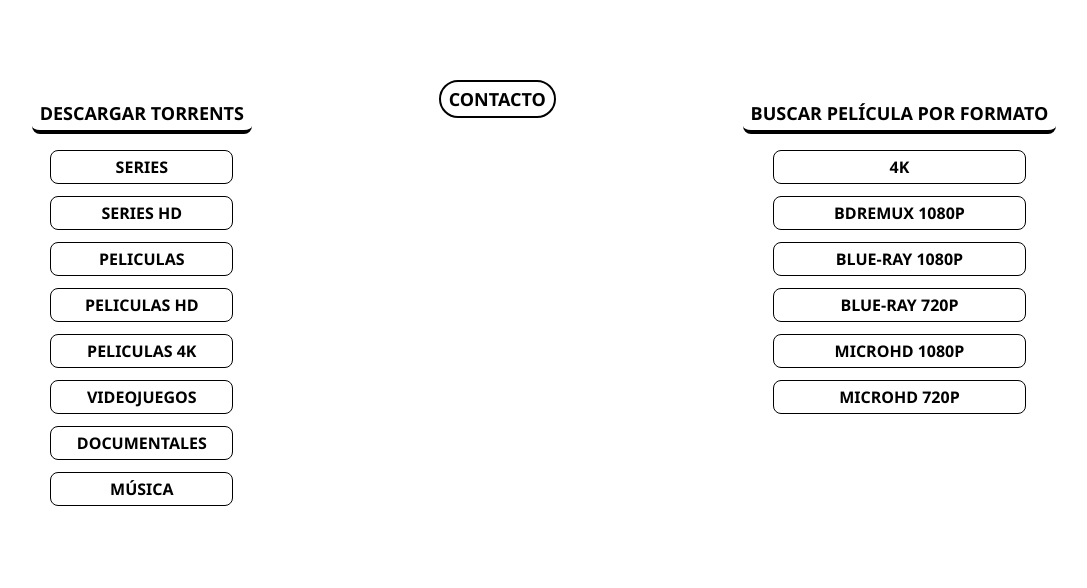
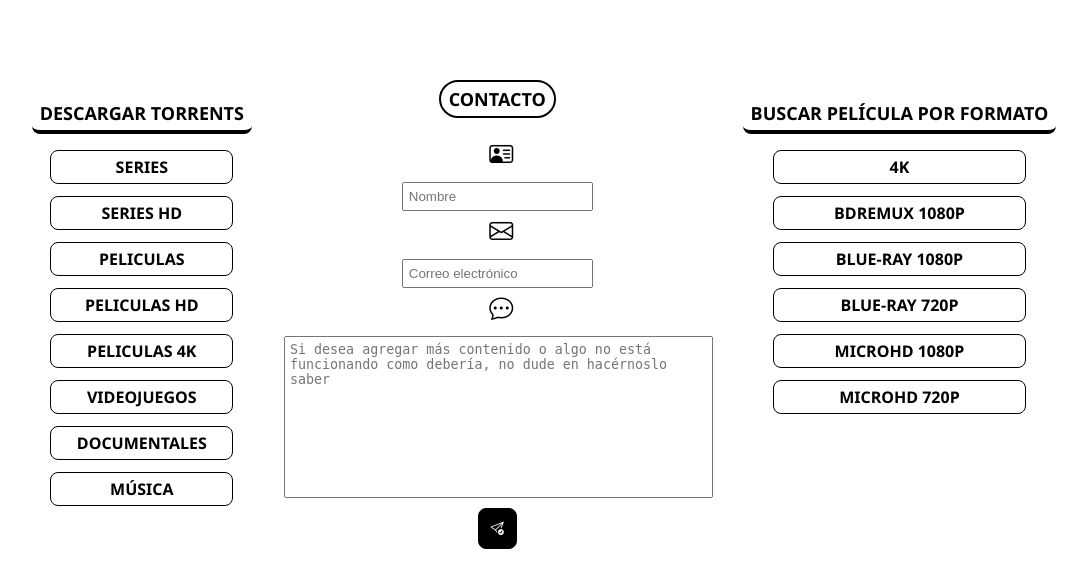
Before and after one commit to ruben2k1/axtorrent, a PHP site: page /contacto.php in a window 1280 px wide. Shown: the part 66-654 px from the top of the page, without its empty margins (96-1183 px from the left). Run offline with PHP 8.4, Linux system fonts and the light colour scheme.

Commit message:
Update files

```diff
--- a/contacto.php
+++ b/contacto.php
@@ -31,8 +31,16 @@
             <div class="main-h2">
                 <h2>CONTACTO</h2>
             </div>
-            <div class="main-article">
-
+            <div class="main-form">
+                <form action="app/controllers/processContacto.php" method="post">
+                    <label for="nombre"><i class="bi bi-person-vcard"></i></label><br>
+                    <input type="text" name="nombre" class="input-text" maxlength="25" required placeholder="Nombre"><br>
+                    <label for="correo"><i class="bi bi-envelope"></i></label><br>
+                    <input type="email" name="correo" class="input-text" maxlength="50" required placeholder="Correo electrónico"><br>
+                    <label for="mensaje"><i class="bi bi-chat-dots"></i></label><br>
+                    <textarea name="mensaje" class="input-text" cols="50" rows="10" maxlength="200" required placeholder="Si desea agregar más contenido o algo no está funcionando como debería, no dude en hacérnoslo saber"></textarea><br>
+                    <button type="submit"><i class="bi bi-send-check"></i></button>
+                </form>
             </div>
         </main>
 
--- a/public/css/index.css
+++ b/public/css/index.css
@@ -241,3 +241,43 @@ header {
     background-color: black;
     transition: 200ms;
 }
+
+.main-form {
+    display: flex;
+    flex-direction: column;
+    justify-content: center;
+}
+
+.main-form form {
+    text-align: center;
+}
+
+.main-form label {
+    display: inline-block;
+    margin: .5rem 0 1rem .5rem;
+}
+
+.main-form label i {
+    font-size: 1.5rem;
+}
+
+.input-text, textarea {
+    padding: 5px;
+    resize: none;
+}
+
+.main-form form button {
+    border: 1px solid black;
+    background-color: black;
+    padding: .75rem;
+    border-radius: .5rem;
+    color: white;
+    cursor: pointer;
+    margin-top: .5rem;
+}
+
+.main-form form button:hover {
+    transition: 200ms;
+    background-color: white;
+    color: black;
+}
```
Also changed, not shown: app/controllers/contactoController.php (deleted, +0 -9 lines).
